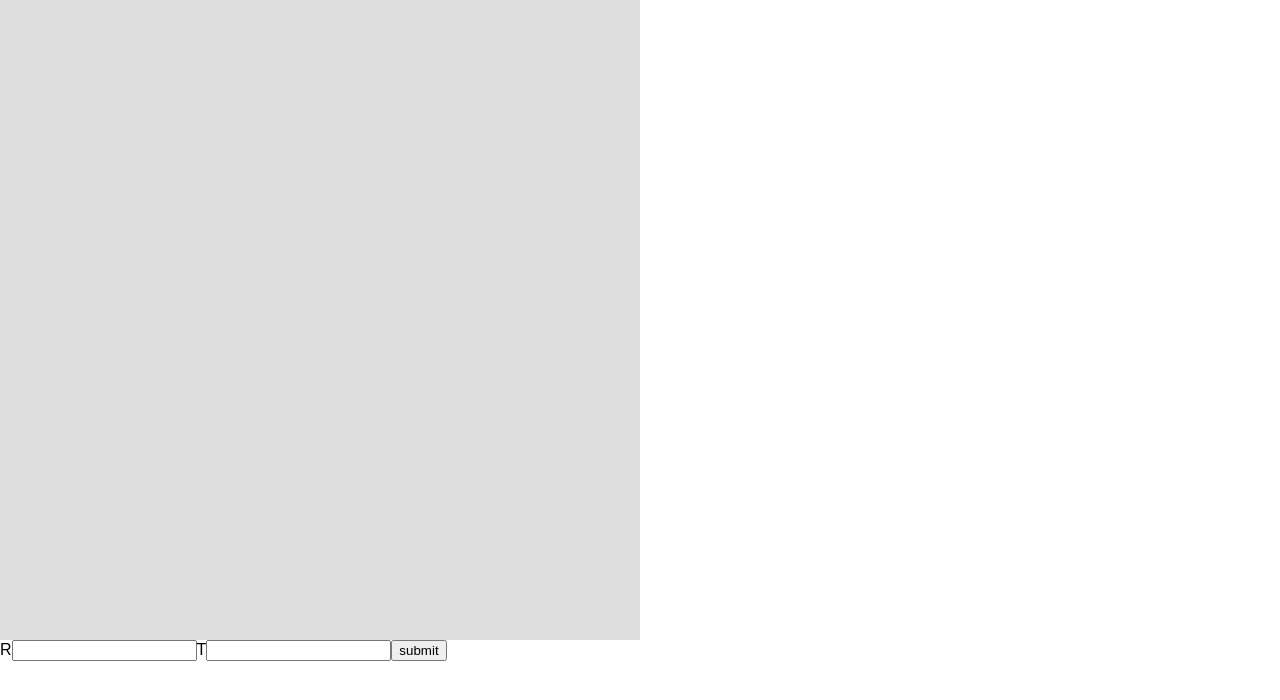
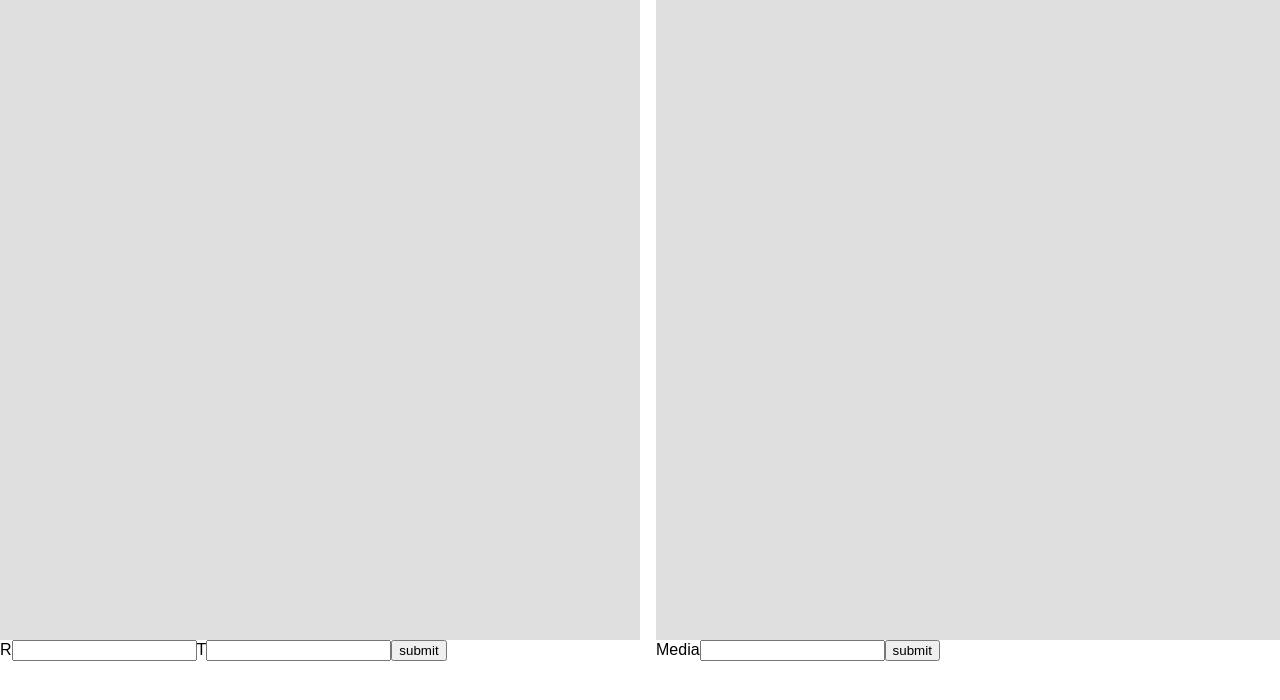
Before and after one commit to alexRicc2/Trab-Prob, a React (Create React App) app: page / in a window 1280 px wide. Shown: the top 700 px of the page. Built offline with nearby package versions, Linux system fonts and the light colour scheme.

Commit message:
organizando

```diff
--- a/src/App.js
+++ b/src/App.js
@@ -1,33 +1,10 @@
-import React,{useState} from 'react';
-import Rform from './components/Forms/Rform';
-import LineChart from './components/Charts/LineChart';
+import Contagio from "./components/Charts/Contagio";
+import Poisson from "./components/Charts/Poisson";
 function App() {
-
-  const [dados,setDados] = useState([]);
-
-  //a cada duas semanas se recupera.
-  const handleSubmit = (R,T)=>{
-    var aux=[]
-    var Total=[]
-    Total[1]=1
-    for(var i=1;i<=12;i++){
-      if(i>1)
-        Total[i]=Total[i-1]
-      for(var j=0;j<30;j+=T){
-        Total[i]=Total[i]+(Total[i]*R)
-      }
-      aux.push([i,Total[i]])
-    }
-    setDados([{label:'asdasd',data:aux}])
-    // setDados([{label:'asdasd',data:[[1,2],[2,4]]}])
-    console.log(aux)
-  }
-
-
   return (
-    <div>
-      {dados.length!==0 ? <LineChart data={dados}/> : <div style={{height: "40rem",width:"40rem", backgroundColor:"#dedede"}}/>}
-      <Rform onSubmit={handleSubmit}></Rform>
+    <div style={{display:"flex",gap:"1rem"}}>
+      <Contagio></Contagio>
+      <Poisson></Poisson>
     </div>
   );
 }
--- /dev/null
+++ b/src/components/Chart.js
@@ -0,0 +1,21 @@
+import { Chart as ReactChart } from "react-charts";
+export default function Chart(props) {
+  if (props.data.length === 0)
+    return (
+      <div
+        style={{ height: "40rem", width: "40rem", backgroundColor: "#dfdfdf" }}
+      ></div>
+    );
+  return (
+    <div style={{ height: "40rem", width: "40rem" }}>
+      <ReactChart
+        data={props.data}
+        series={{ type: props.type }}
+        axes={[
+          { primary: true, type: "linear", position: "bottom" },
+          { type: "linear", position: "left" },
+        ]}
+      ></ReactChart>
+    </div>
+  );
+}
--- /dev/null
+++ b/src/components/Charts/Contagio.js
@@ -0,0 +1,29 @@
+import React, { useState } from "react";
+import Rform from "../Forms/Rform";
+import Chart from "../Chart";
+export default function Contagio() {
+  const [dados, setDados] = useState([]);
+
+  //a cada duas semanas se recupera.
+  const handleSubmit = (R, T) => {
+    var aux = [];
+    var Total = [];
+    Total[1] = 1;
+    for (var i = 1; i <= 12; i++) {
+      if (i > 1) Total[i] = Total[i - 1];
+      for (var j = 0; j < 30; j += T) {
+        Total[i] = Total[i] + Total[i] * R;
+      }
+      aux.push([i, Total[i]]);
+    }
+    setDados([{ label: "asdasd", data: aux }]);
+    console.log(aux);
+  };
+
+  return (
+    <div>
+      <Chart data={dados} type="line" />
+      <Rform onSubmit={handleSubmit}></Rform>
+    </div>
+  );
+}
--- a/src/components/Charts/LineChart.js
+++ /dev/null
@@ -1,11 +0,0 @@
-import { Chart } from 'react-charts'
-
-
-
-export default function LineChart(props){
-  return(
-    <div style={{height: "40rem",width:"40rem"}}>
-      <Chart data={props.data} series={{type: 'line'}} axes={[{primary:true,type:'linear',position:'bottom'},{type:'linear',position:'left'}]}></Chart>
-    </div>
-  )
-}
--- /dev/null
+++ b/src/components/Charts/Poisson.js
@@ -0,0 +1,33 @@
+import React, { useState } from "react";
+import { Pform } from "../Forms/Pform";
+import Chart from "../Chart";
+function factor(num) {
+  if (num < 0) return -1;
+  else if (num === 0) return 1;
+  else {
+    return num * factor(num - 1);
+  }
+}
+
+const poisson = (media, x) => {
+  return (Math.pow(media, x) * Math.exp(-media)) / factor(x);
+};
+
+export default function Poisson() {
+  const [dados, setDados] = useState([]);
+
+  const handleSubmit = (media) => {
+    var aux = [];
+    for (var i = 0; i < 3 * media; i++) {
+      aux.push([i, poisson(media, i)]);
+    }
+    setDados([{ label: "asdasd", data: aux }]);
+  };
+
+  return (
+    <div>
+      <Chart data={dados} type="bar" />
+      <Pform onSubmit={handleSubmit}></Pform>
+    </div>
+  );
+}
--- /dev/null
+++ b/src/components/Forms/Pform.js
@@ -0,0 +1,23 @@
+import React,{useState} from "react";
+
+export function Pform(props) {
+
+  const [media,setMedia]=useState("")
+
+  const handleInput = (event)=>{
+    setMedia(event.target.value);
+  }
+
+  const handleSubmit = (event)=>{
+    event.preventDefault();
+    props.onSubmit(media);
+  }
+
+  return (
+    <form onSubmit={handleSubmit}>
+      <label htmlFor="media">Media</label>
+      <input onChange={handleInput} id="media" type="number"></input>
+      <button type="submit">submit</button>
+    </form>
+  );
+}
```
